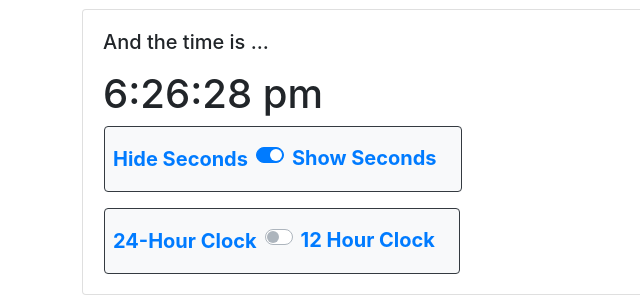
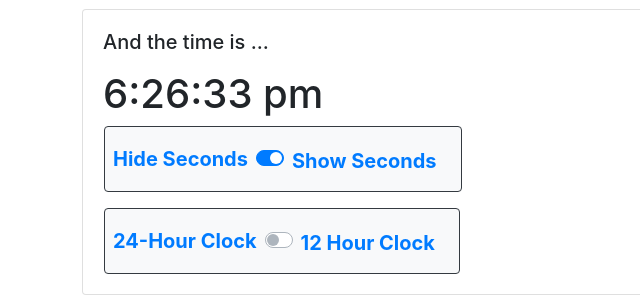
Before and after one commit to podfeet/a-world-clock, a plain HTML site: page index.html in a window 1280 px wide. Shown: the part 263-571 px from the top of the page, 3-643 px from the left. Drawn offline with nearby package versions, Linux system fonts and the light colour scheme.

Commit message:
Time updates every second now

```diff
--- a/index.html
+++ b/index.html
@@ -13,6 +13,7 @@
         font-size: 1.25rem;
         font-weight: bold;
         color: #007bff;  /* same color as Bootstrap "primary" */
+        vertical-align: text-top;
       }
     </style>
 
@@ -75,11 +76,7 @@
               <div class="card-body">
                 <h5 class="card-title">And the time is ...</h5>
                 <p class="card-text"></p>
-                <div id="forTime"> <!-- placeholder div for clock -->
-
-                </div>
-
-
+                <div class="h1" id="forTime"></div> <!-- placeholder div for clock -->
 
                 <!-- Switch to show/hide seconds -->
                 <div class="pl-3 pb-3">
@@ -87,7 +84,7 @@
                     <div class="mr-2 align-baseline font-weight-bold mySwitches">Hide Seconds</div>
                     <div class="custom-control custom-switch form-control-lg">
                         <input type="checkbox" class="custom-control-input" id="showSeconds" name="showSeconds" checked>
-                      <label class="custom-control-label mySwitches" for="showSeconds">Show Seconds</label>
+                      <label class="custom-control-label mySwitches mySwitches" for="showSeconds">Show Seconds</label>
                     </div>
                   </div>
                 </div>
@@ -128,18 +125,13 @@
     <script src="https://cdnjs.cloudflare.com/ajax/libs/moment-timezone/0.5.28/moment-timezone-with-data-1970-2030.min.js" integrity="sha256-ob9GYTF6HJFUyVtlWivU47nga6eeRR3Lti9VfUeFhBI=" crossorigin="anonymous"></script>
 
     <!-- Load the local JS Code AFTER the other libraries -->
-    <script type="text/javascript" src="./index.js"></script>
+    <script type="text/javascript" src="./script.js"></script>
 
     <!-- Templates -->
     <!-- Sample Template -->
     <!-- <script type="text/html" id="">
 
     </script> -->
-    <!-- plain moment() template -->
-    <script type="text/html" id="timeTpl">
-      <p class="h1">{{time}}</p>
-    </script>
-
 
   </body>
 </html>
--- a/index.js
+++ b/script.js
@@ -3,20 +3,20 @@
 //
 
 // 4 Time formats
-let TIME12WSEC = moment().format('h:mm:ss a');
-let TIME12WOSEC = moment().format('h:mm a');
+let TIME12WSEC = 'h:mm:ss a';
+let TIME12WOSEC = 'h:mm a';
 let TIME24WSEC = moment().format('HH:mm:ss');
 let TIME24WOSEC = moment().format('HH:mm:ss');
 let FORMATTEDTIME = TIME12WSEC; // Default formatted time
 
 let TIMEVIEW = {}; // the view for the time Mustache
+
 //
 // Document Ready Handler
 //
 $(function(){
-  console.log('starting DOM');
   renderTime();
-  console.log('I am done with DOM');
+  setInterval(renderTime, 1000); // update clock every second
 });
 
 // Document functions
@@ -49,29 +49,46 @@ TIMEVIEW = {
   time: FORMATTEDTIME // default is 12 hour with seconds
 }
 function renderTime(){
-  $('#forTime').empty();
-  $('#forTime').html(Mustache.render($('#timeTpl').html(), TIMEVIEW));
+  $('#forTime').html(moment().format(FORMATTEDTIME));
 }
-//
-
 
 // <!-- NEEDS NESTED 12 VS 24 HR -->
 $('#showSeconds').click(function(){
   if ($("input[id][name$='showSeconds']").prop( "checked" )) {
-    // console.log('showSeconds is yes');
-    console.log(`12 hour time with seconds is ${TIME12WSEC}`);
     FORMATTEDTIME = TIME12WSEC;
   }else{
-    console.log(`12 hour time without seconds is ${TIME12WOSEC}`);
     FORMATTEDTIME = TIME12WOSEC;
   }
-  // had to repeate TIMEVIEW in here because it wasn't getting updated with new FORMATTEDTIME
   TIMEVIEW = {
     time: FORMATTEDTIME // should be showSeconds option
   }
   renderTime();
 })
 
+
+
+// function formatTime(){
+//   $('#showSeconds').click(function(){
+//     if ($("input[id][name$='showSeconds']").prop( "checked" )) {
+//       let SS = 'ss';
+//     }else{
+//       let SS = '';
+//     }
+//   });
+//   $('#numHrs').click(function(){
+//     if ($("input[id][name$='numHrs']").prop( "checked" )) {
+//       let numHrs = 'HH';
+//       let A = ''
+//     }else{
+//       let numHrs = 'HhhH';
+//       let A = 'a'
+//     }
+//   });
+//   FORMATTEDTIME = moment().format('MMMM Do YYYY, numHrs:mm:SS A');
+//   console.log(FORMATTEDTIME);
+// }
+
+// formatTime();
 
 
 // moment().format('MMMM Do YYYY, h:mm:ss a');
```
Also changed, not shown: 1 other file.
